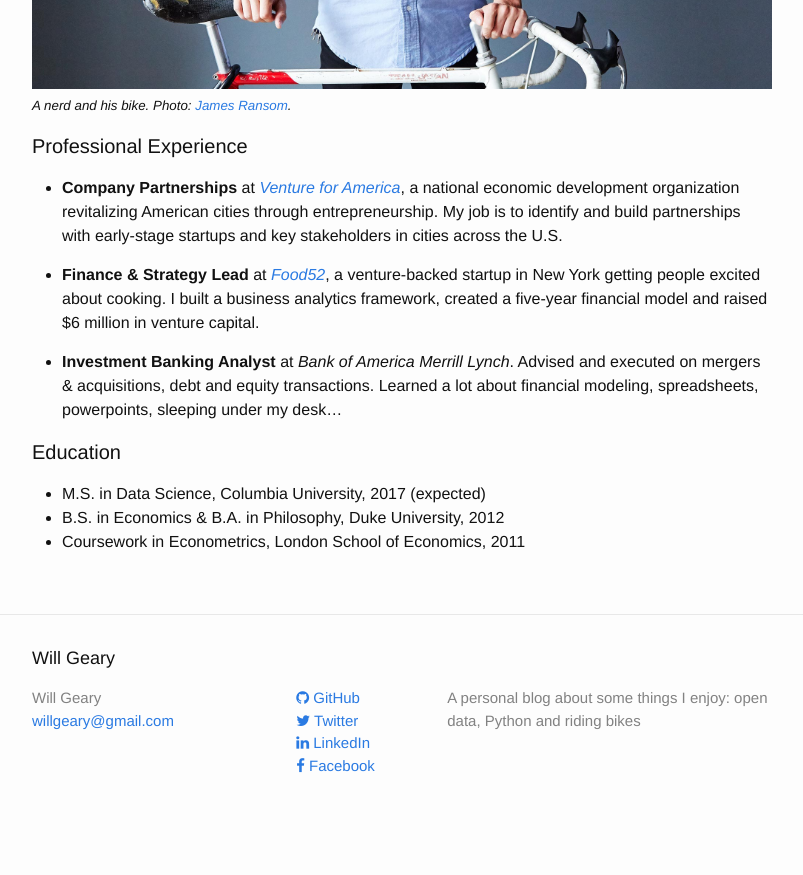
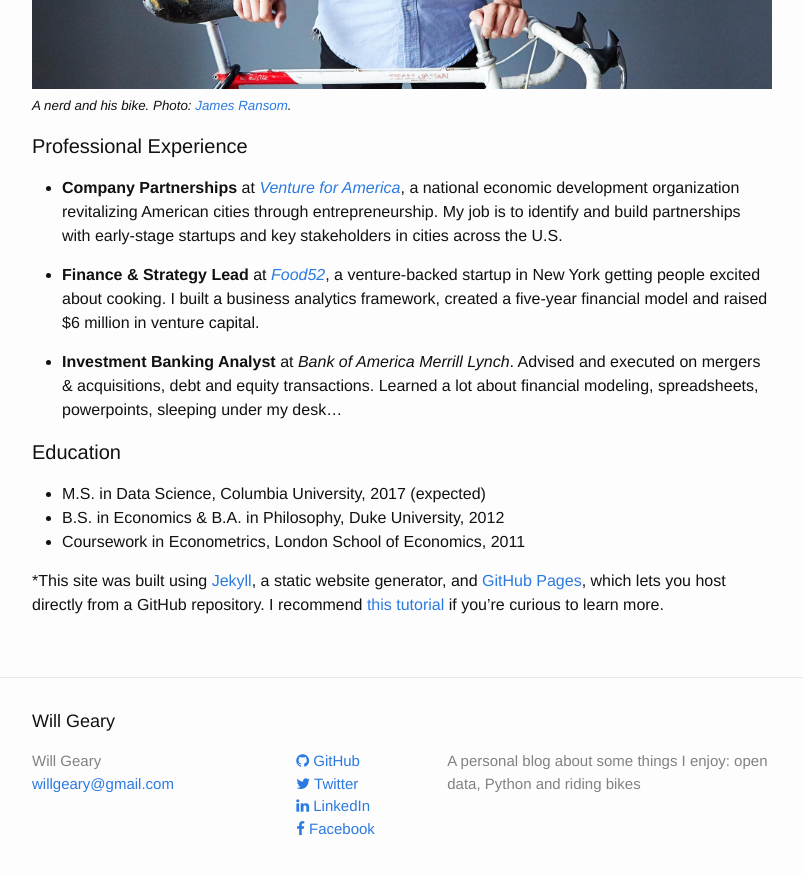
Before and after one commit to willgeary/willgeary.github.io, a Jekyll site: the page built from about.md, in a window 1280 px wide and 900 px high, scrolled down 781 px. Shown: the top 875 px of the window, without its empty margins (238-1041 px from the left). Built offline with Jekyll 4.4.1, drawn with Linux system fonts in a browser that asks for light colours; nearby versions of some CDN libraries; before the commit the page ends 1618 px from its top, so only the background shows below that.

Commit message:
save my work

```diff
--- a/about.md
+++ b/about.md
@@ -24,3 +24,5 @@ I ride my bicycle every day and dream about biking, hiking and camping my way ar
 * M.S. in Data Science, Columbia University, 2017 (expected)
 * B.S. in Economics & B.A. in Philosophy, Duke University, 2012
 * Coursework in Econometrics, London School of Economics, 2011
+
+*This site was built using [Jekyll](https://jekyllrb.com), a static website generator, and [GitHub Pages](https://pages.github.com), which lets you host directly from a GitHub repository. I recommend [this tutorial](codeacademy deploy a website) if you're curious to learn more.
```
